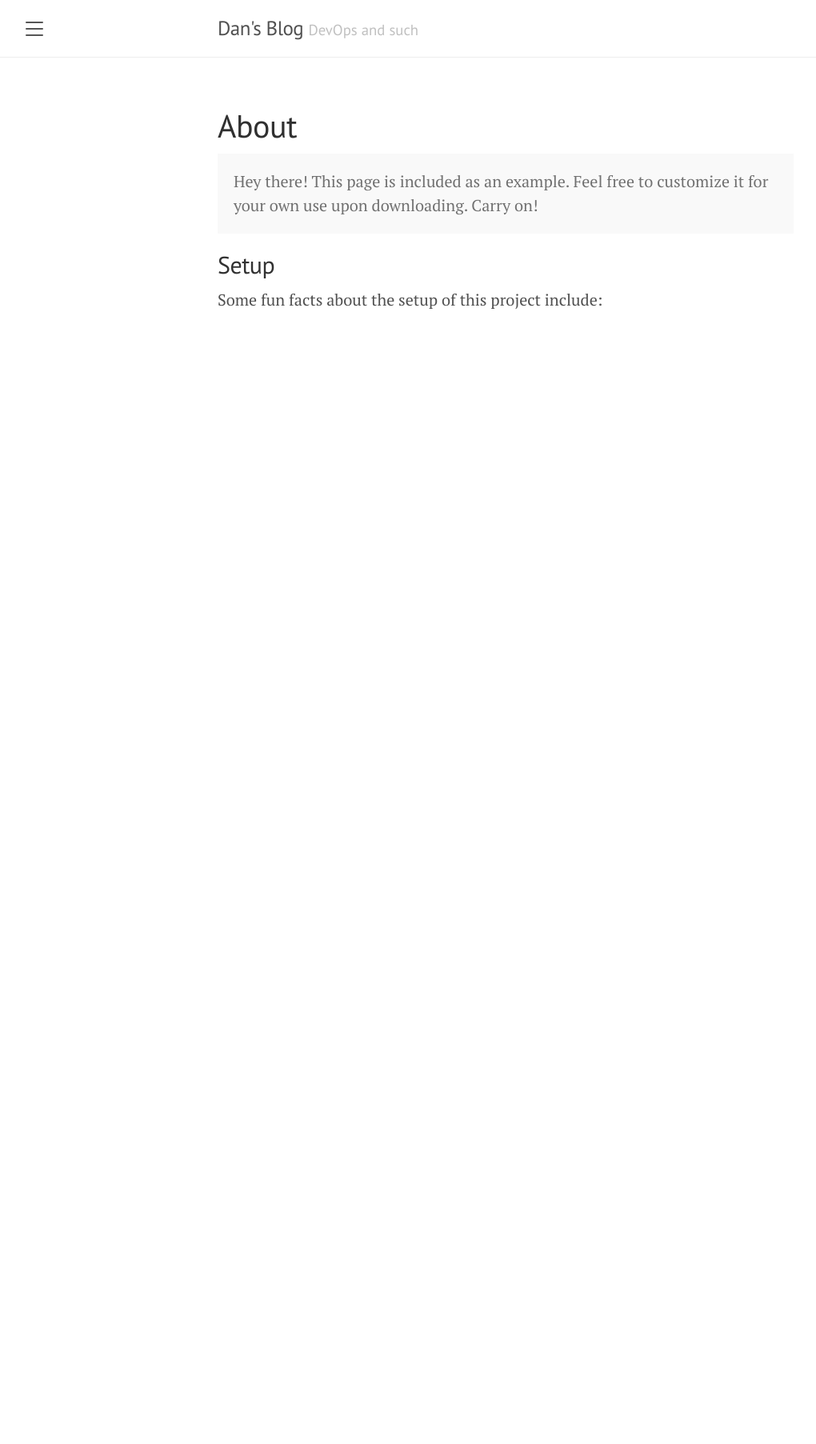
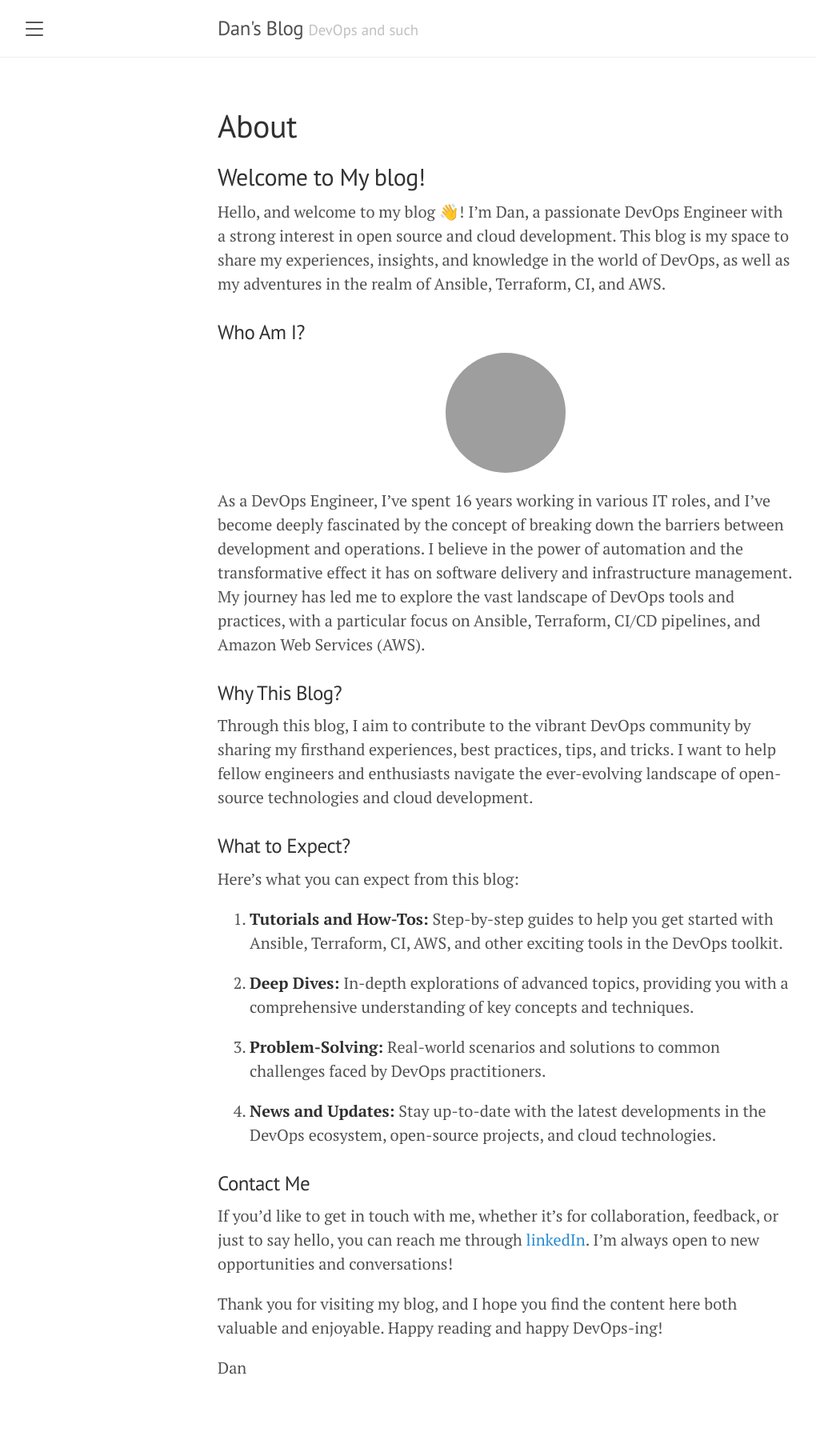
Before and after one commit to dme86/dme86.github.io, a Jekyll site: the page built from about.md, in a window 1280 px wide. Shown: the whole page at 80% size, without its empty margins (8-1028 px from the left). Built offline with Jekyll 4.4.1, drawn with Linux system fonts in a browser that asks for light colours; before the commit the page ends 900 px from its top, so only the background shows below that; grey boxes are pictures that could not be loaded.

Commit message:
chore(add) about
uploading the first version of my about page

```diff
--- a/about.md
+++ b/about.md
@@ -2,12 +2,39 @@
 layout: page
 title: About
 ---
+## Welcome to My blog!
 
-<p class="message">
-  Hey there! This page is included as an example. Feel free to customize it for your own use upon downloading. Carry on!
-</p>
+Hello, and welcome to my blog 👋! I'm Dan, a passionate DevOps Engineer with a strong interest in open source and cloud development. This blog is my space to share my experiences, insights, and knowledge in the world of DevOps, as well as my adventures in the realm of Ansible, Terraform, CI, and AWS.
+
+### Who Am I?
+
+<div align="center">
+  <img src="https://avatars.githubusercontent.com/u/55982839?v=4" alt="Dan" width="150" class="rounded-image" />
+</div>
+
+As a DevOps Engineer, I've spent 16 years working in various IT roles, and I've become deeply fascinated by the concept of breaking down the barriers between development and operations. I believe in the power of automation and the transformative effect it has on software delivery and infrastructure management. My journey has led me to explore the vast landscape of DevOps tools and practices, with a particular focus on Ansible, Terraform, CI/CD pipelines, and Amazon Web Services (AWS).
+
+### Why This Blog?
+
+Through this blog, I aim to contribute to the vibrant DevOps community by sharing my firsthand experiences, best practices, tips, and tricks. I want to help fellow engineers and enthusiasts navigate the ever-evolving landscape of open-source technologies and cloud development.
+
+### What to Expect?
+
+Here's what you can expect from this blog:
+
+1.  **Tutorials and How-Tos:** Step-by-step guides to help you get started with Ansible, Terraform, CI, AWS, and other exciting tools in the DevOps toolkit.
+
+2.  **Deep Dives:** In-depth explorations of advanced topics, providing you with a comprehensive understanding of key concepts and techniques.
+
+3.  **Problem-Solving:** Real-world scenarios and solutions to common challenges faced by DevOps practitioners.
+
+4.  **News and Updates:** Stay up-to-date with the latest developments in the DevOps ecosystem, open-source projects, and cloud technologies.
 
 
-## Setup
+### Contact Me
 
-Some fun facts about the setup of this project include:
+If you'd like to get in touch with me, whether it's for collaboration, feedback, or just to say hello, you can reach me through [linkedIn](https://www.linkedin.com/in/dmeier86/). I'm always open to new opportunities and conversations!
+
+Thank you for visiting my blog, and I hope you find the content here both valuable and enjoyable. Happy reading and happy DevOps-ing!
+
+Dan
--- a/public/css/lanyon.css
+++ b/public/css/lanyon.css
@@ -35,6 +35,10 @@
  */
 
 /* Prevent scroll on narrow devices */
+.rounded-image {
+  border-radius: 50%;
+}
+
 html,
 body {
   overflow-x: hidden;
```
